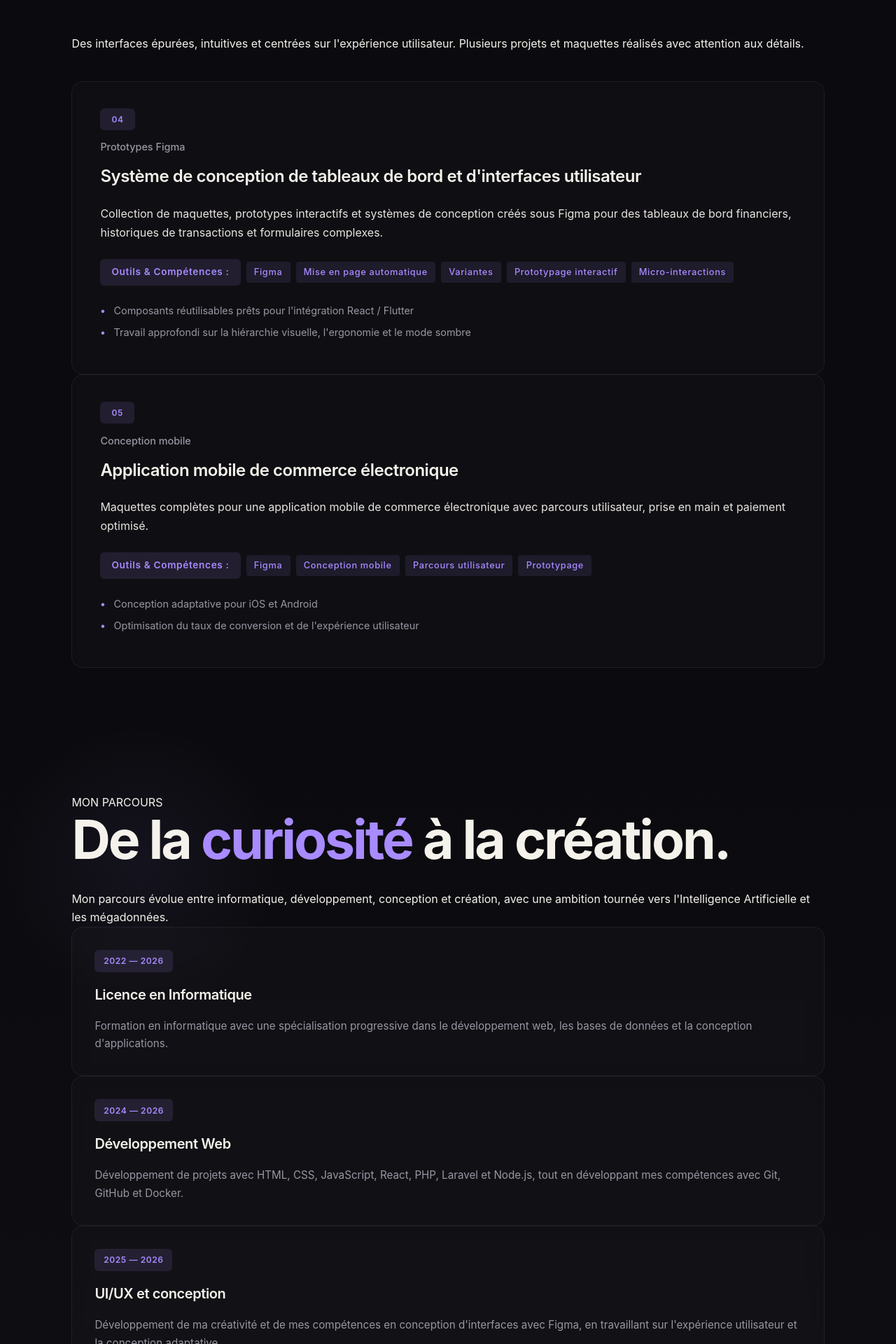
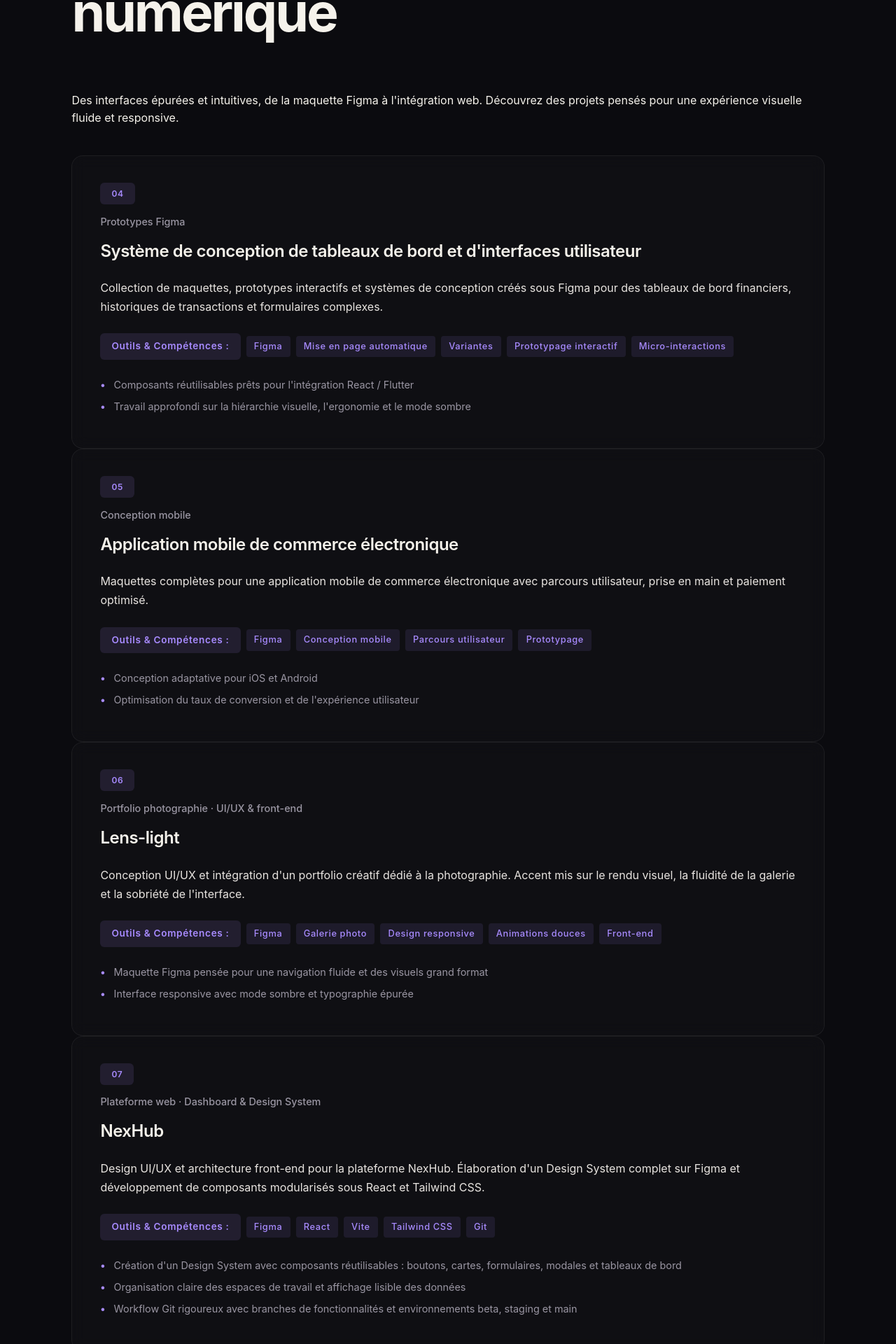
Before and after one commit to Fiacresse/portfolio, a React (Vite) app: page / in a window 1280 px wide. Shown: the part 4259-6179 px from the top of the page at 70% size. Built offline with nearby package versions, Linux system fonts and the light colour scheme.

Commit message:
ajout de quelque maquette au niveau de design

```diff
--- a/src/components/Design.tsx
+++ b/src/components/Design.tsx
@@ -21,6 +21,29 @@ const designs = [
     highlights: [
       "Conception adaptative pour iOS et Android",
       "Optimisation du taux de conversion et de l'expérience utilisateur"
+    ]
+  },
+  {
+    number: "06",
+    title: "Lens-light",
+    category: "Portfolio photographie · UI/UX & front-end",
+    description: "Conception UI/UX et intégration d'un portfolio créatif dédié à la photographie. Accent mis sur le rendu visuel, la fluidité de la galerie et la sobriété de l'interface.",
+    tools: ["Figma", "Galerie photo", "Design responsive", "Animations douces", "Front-end"],
+    highlights: [
+      "Maquette Figma pensée pour une navigation fluide et des visuels grand format",
+      "Interface responsive avec mode sombre et typographie épurée"
+    ]
+  },
+  {
+    number: "07",
+    title: "NexHub",
+    category: "Plateforme web · Dashboard & Design System",
+    description: "Design UI/UX et architecture front-end pour la plateforme NexHub. Élaboration d'un Design System complet sur Figma et développement de composants modularisés sous React et Tailwind CSS.",
+    tools: ["Figma", "React", "Vite", "Tailwind CSS", "Git"],
+    highlights: [
+      "Création d'un Design System avec composants réutilisables : boutons, cartes, formulaires, modales et tableaux de bord",
+      "Organisation claire des espaces de travail et affichage lisible des données",
+      "Workflow Git rigoureux avec branches de fonctionnalités et environnements beta, staging et main"
     ]
   },
 ];
@@ -56,11 +79,11 @@ export default function Design() {
         whileInView="visible"
         viewport={{ once: false, amount: 0.2 }}
       >
-        <motion.h2 variants={itemVariants}>Prototypes Figma</motion.h2>
+        <motion.h2 variants={itemVariants}>Design & expérience numérique</motion.h2>
 
         <motion.p variants={itemVariants}>
-          Des interfaces épurées, intuitives et centrées sur l'expérience utilisateur.
-          Plusieurs projets et maquettes réalisés avec attention aux détails.
+          Des interfaces épurées et intuitives, de la maquette Figma à l'intégration web.
+          Découvrez des projets pensés pour une expérience visuelle fluide et responsive.
         </motion.p>
 
         <motion.div variants={containerVariants}>
```
